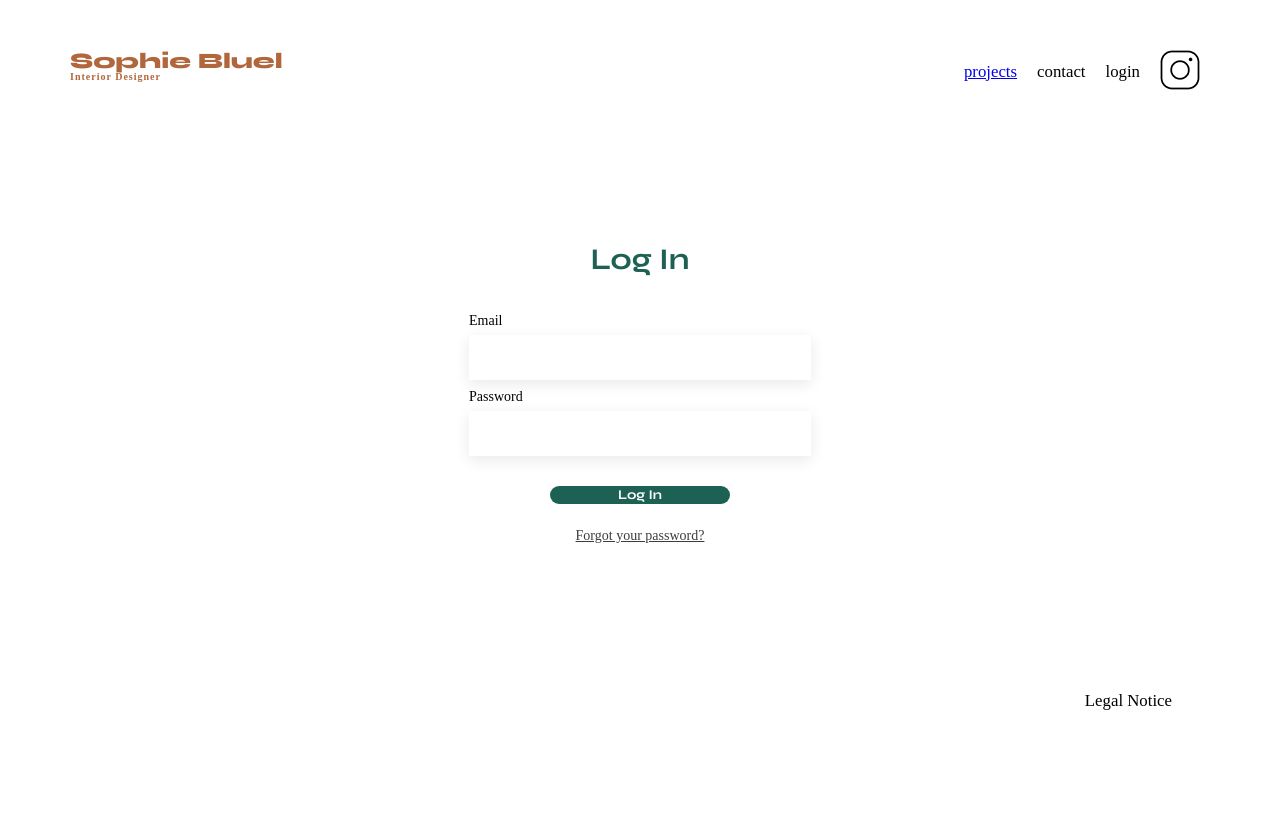
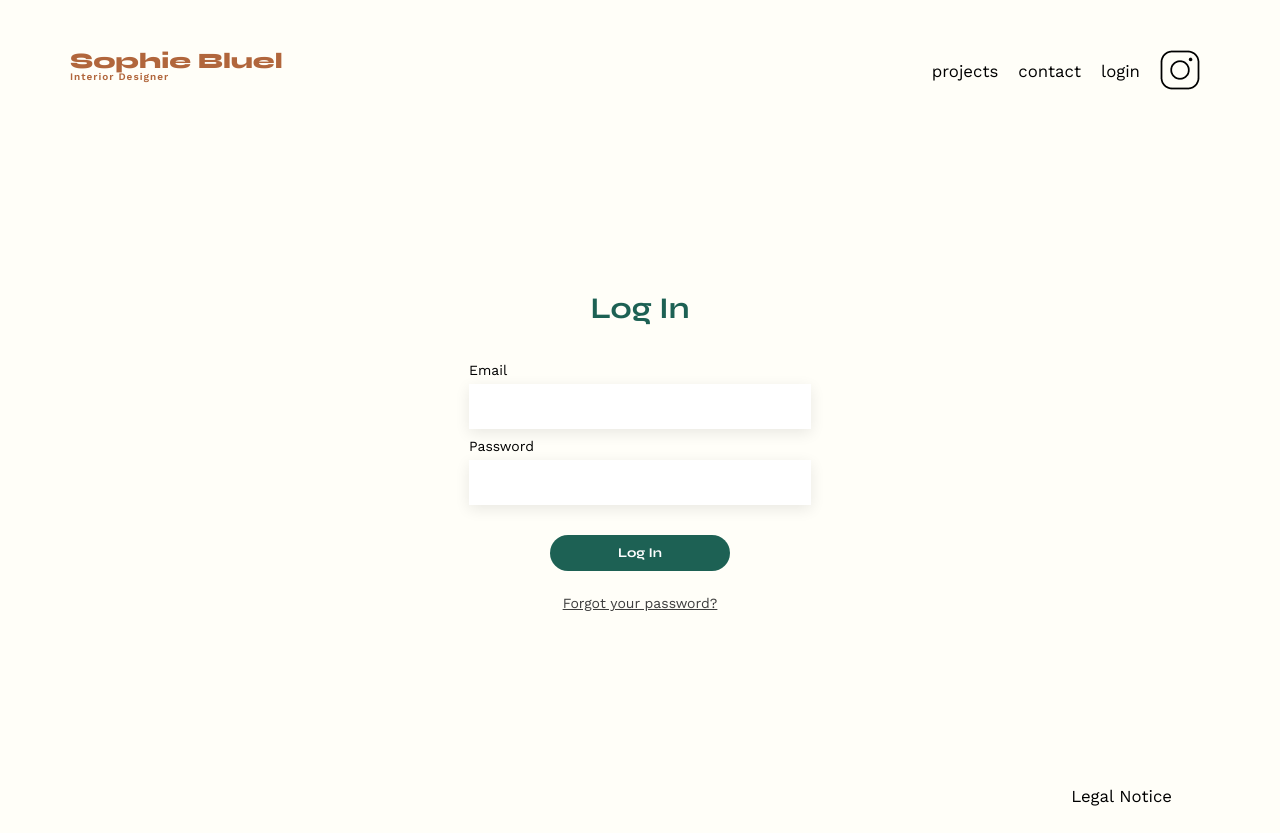
Before and after one commit to awaxx0001-gif/Sophie-Bluel-Portfolio, a plain HTML site: page FrontEnd/login.html in a window 1280 px wide. Before the commit the page ends 800 px from the top, so only its background shows below. Drawn offline with nearby package versions, Linux system fonts and the light colour scheme.

Commit message:
Improve login page fonts, background, button and footer

```diff
--- a/FrontEnd/assets/style.css
+++ b/FrontEnd/assets/style.css
@@ -48,10 +48,11 @@
 }
 /** end reset css**/
 body {
-	max-width: 1140px;
-	margin:auto;
-	font-family: 'Work Sans' ;
-	font-size: 14px;
+  max-width: 1140px;
+  margin: auto;
+  font-family: 'Work Sans', sans-serif;
+  font-size: 14px;
+  background-color: #FFFEF8;
 }
 header {
 	display: flex;
@@ -297,6 +298,7 @@
 
 #login input[type="submit"] {
     width: 180px;
+    height: 36px;
     margin: 30px auto 15px;
     border: none;
     cursor: pointer;
@@ -556,3 +558,16 @@
   background-color: #A7A7A7;
   cursor: not-allowed;
 }
+header nav a {
+  color: inherit;
+  text-decoration: none;
+}
+body.login-page {
+  min-height: 100vh;
+  display: flex;
+  flex-direction: column;
+}
+
+.login-page footer {
+  margin-top: auto;
+}
--- a/FrontEnd/login.html
+++ b/FrontEnd/login.html
@@ -8,10 +8,10 @@
     <link rel="stylesheet" href="./assets/style.css">
     <link rel="preconnect" href="https://fonts.googleapis.com">
     <link rel="preconnect" href="https://fonts.gstatic.com" crossorigin>
-    <link href="https://fonts.googleapis.com/css2?family=Syne:wght@400..800&display=swap" rel="stylesheet">
+    <link href="https://fonts.googleapis.com/css2?family=Syne:wght@400;700;800&family=Work+Sans:wght@400;500;600&display=swap" rel="stylesheet">
 </head>
 
-<body>
+<body class="login-page">
     <header>
         <h1>Sophie Bluel <span>Interior Designer</span></h1>
 
```
